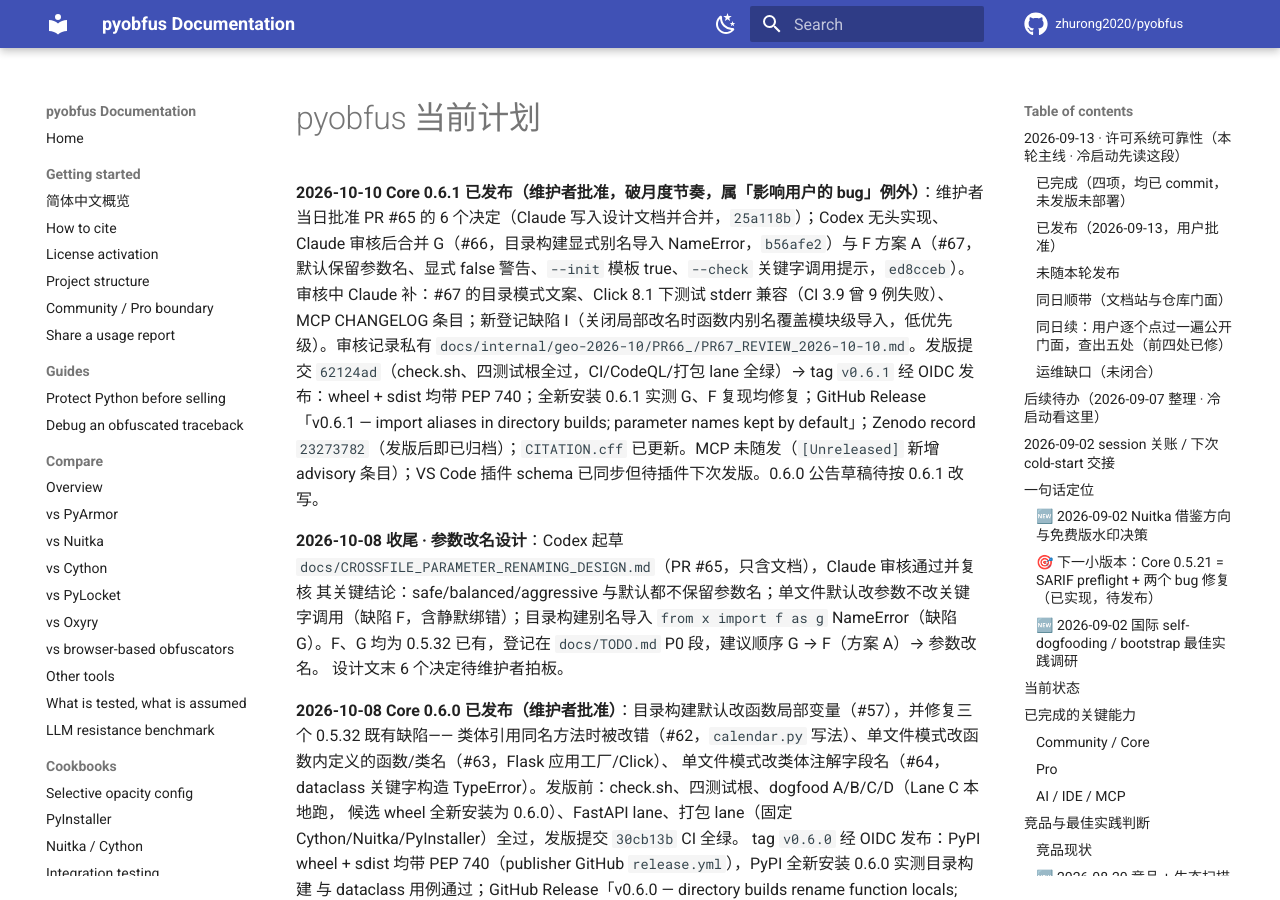
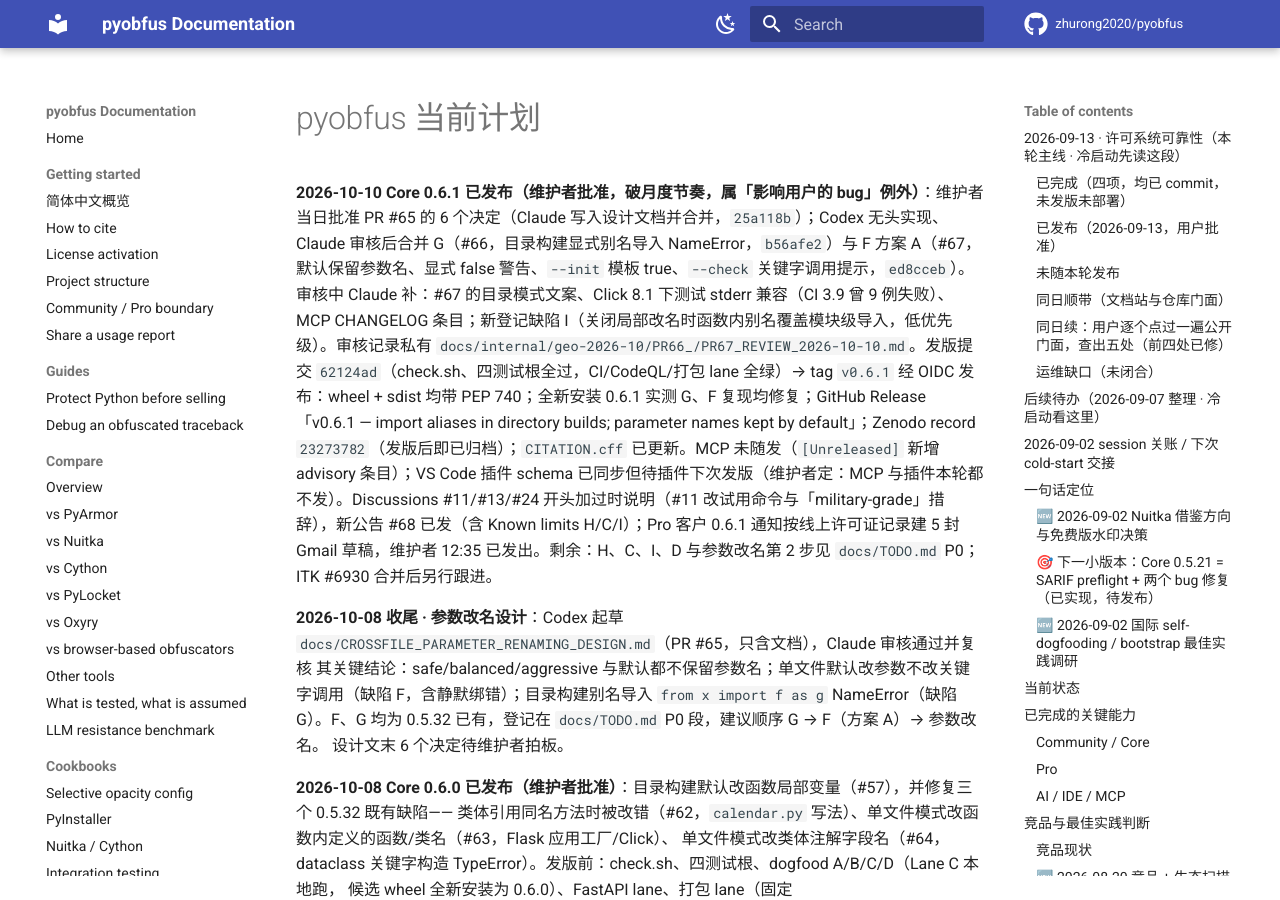
Before and after one commit to zhurong2020/pyobfus, an MkDocs documentation site: the page built from docs/CURRENT_PLAN_ZH.md, in a window 1280 px wide and 900 px high. Built offline with MkDocs 1.6.1 and Material for MkDocs 9.7.7, drawn with Linux system fonts in a browser that asks for light colours; comment, search, counter and statistics services are not loaded.

Commit message:
docs: close out the 0.6.1 session in the plan and design status
Co-Authored-By: Claude Opus 5.5 <noreply@anthropic.com>

```diff
--- a/docs/CURRENT_PLAN_ZH.md
+++ b/docs/CURRENT_PLAN_ZH.md
@@ -1,6 +1,6 @@
 # pyobfus 当前计划
 
-**2026-10-10 Core 0.6.1 已发布（维护者批准，破月度节奏，属「影响用户的 bug」例外）**：维护者当日批准 PR #65 的 6 个决定（Claude 写入设计文档并合并，`25a118b`）；Codex 无头实现、Claude 审核后合并 G（#66，目录构建显式别名导入 NameError，`b56afe2`）与 F 方案 A（#67，默认保留参数名、显式 false 警告、`--init` 模板 true、`--check` 关键字调用提示，`ed8cceb`）。审核中 Claude 补：#67 的目录模式文案、Click 8.1 下测试 stderr 兼容（CI 3.9 曾 9 例失败）、MCP CHANGELOG 条目；新登记缺陷 I（关闭局部改名时函数内别名覆盖模块级导入，低优先级）。审核记录私有 `docs/internal/geo-2026-10/PR66_/PR67_REVIEW_2026-10-10.md`。发版提交 `62124ad`（check.sh、四测试根全过，CI/CodeQL/打包 lane 全绿）→ tag `v0.6.1` 经 OIDC 发布：wheel + sdist 均带 PEP 740；全新安装 0.6.1 实测 G、F 复现均修复；GitHub Release「v0.6.1 — import aliases in directory builds; parameter names kept by default」；Zenodo record `23273782`（发版后即已归档）；`CITATION.cff` 已更新。MCP 未随发（`[Unreleased]` 新增 advisory 条目）；VS Code 插件 schema 已同步但待插件下次发版。0.6.0 公告草稿待按 0.6.1 改写。
+**2026-10-10 Core 0.6.1 已发布（维护者批准，破月度节奏，属「影响用户的 bug」例外）**：维护者当日批准 PR #65 的 6 个决定（Claude 写入设计文档并合并，`25a118b`）；Codex 无头实现、Claude 审核后合并 G（#66，目录构建显式别名导入 NameError，`b56afe2`）与 F 方案 A（#67，默认保留参数名、显式 false 警告、`--init` 模板 true、`--check` 关键字调用提示，`ed8cceb`）。审核中 Claude 补：#67 的目录模式文案、Click 8.1 下测试 stderr 兼容（CI 3.9 曾 9 例失败）、MCP CHANGELOG 条目；新登记缺陷 I（关闭局部改名时函数内别名覆盖模块级导入，低优先级）。审核记录私有 `docs/internal/geo-2026-10/PR66_/PR67_REVIEW_2026-10-10.md`。发版提交 `62124ad`（check.sh、四测试根全过，CI/CodeQL/打包 lane 全绿）→ tag `v0.6.1` 经 OIDC 发布：wheel + sdist 均带 PEP 740；全新安装 0.6.1 实测 G、F 复现均修复；GitHub Release「v0.6.1 — import aliases in directory builds; parameter names kept by default」；Zenodo record `23273782`（发版后即已归档）；`CITATION.cff` 已更新。MCP 未随发（`[Unreleased]` 新增 advisory 条目）；VS Code 插件 schema 已同步但待插件下次发版（维护者定：MCP 与插件本轮都不发）。Discussions #11/#13/#24 开头加过时说明（#11 改试用命令与「military-grade」措辞），新公告 #68 已发（含 Known limits H/C/I）；Pro 客户 0.6.1 通知按线上许可证记录建 5 封 Gmail 草稿，维护者 12:35 已发出。剩余：H、C、I、D 与参数改名第 2 步见 `docs/TODO.md` P0；ITK #6930 合并后另行跟进。
 
 **2026-10-08 收尾 · 参数改名设计**：Codex 起草 `docs/CROSSFILE_PARAMETER_RENAMING_DESIGN.md`（PR #65，只含文档），Claude 审核通过并复核
 其关键结论：safe/balanced/aggressive 与默认都不保留参数名；单文件默认改参数不改关键字调用（缺陷 F，含静默绑错）；目录构建别名导入
```
Also changed, not shown: docs/CROSSFILE_PARAMETER_RENAMING_DESIGN.md (+1 -1 lines).
